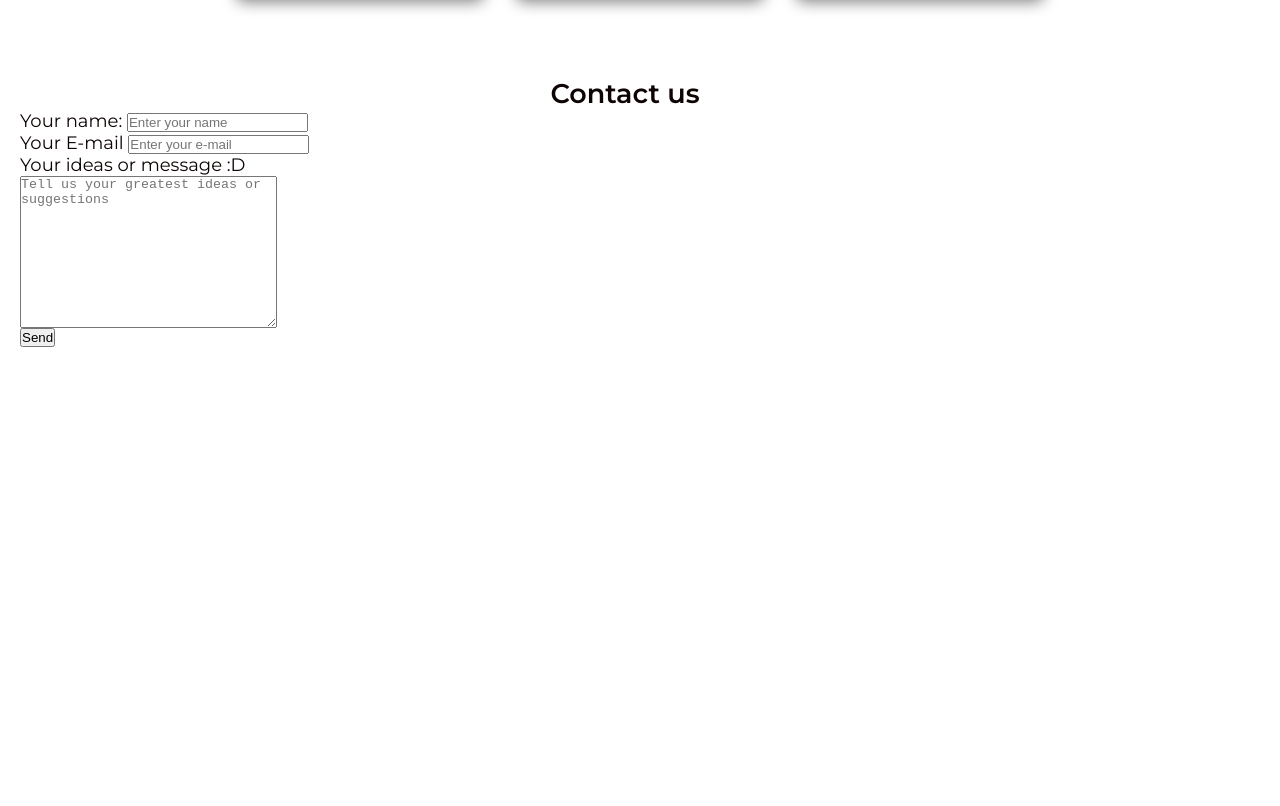
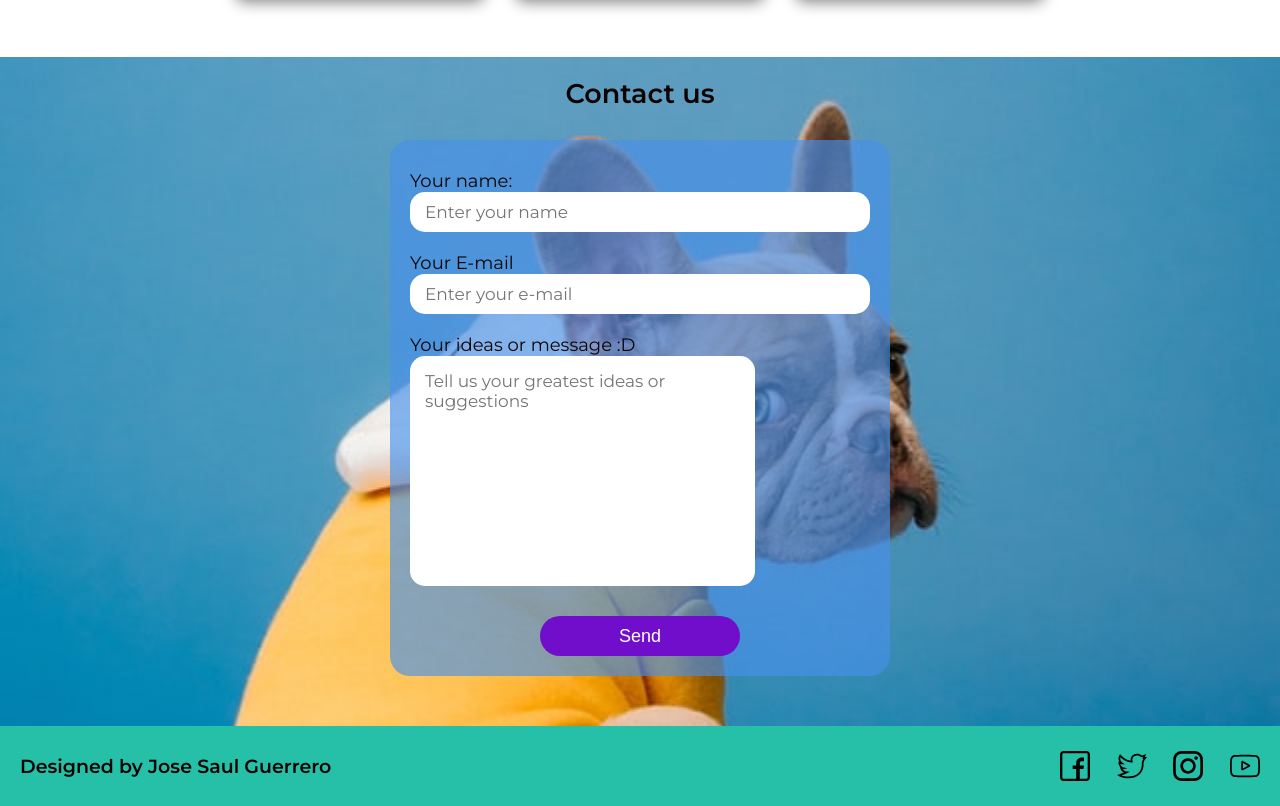
Before and after one commit to josesaulguerrero/landing-page, a plain HTML site: page index.html in a window 1280 px wide. Shown: the part 1604-2410 px from the top of the page. Before the commit the page ends 1971 px from the top, so only its background shows below. Drawn offline with Linux system fonts and the light colour scheme.

Commit message:
footer terminado

```diff
--- a/index.html
+++ b/index.html
@@ -117,6 +117,17 @@
 
    </main>
 
+
+   <footer class="footer">
+      <section class="design"><p>Designed by Jose Saul Guerrero</p></section>
+      <section class="social-media">
+         <img src="assets/facebook.svg" alt="facebook logo">
+         <img src="assets/twitter.svg" alt="twitter logo">
+         <img src="assets/instagram.svg" alt="instagram logo">
+         <img src="assets/youtube.svg" alt="YouTube logo">
+      </section>
+   </footer>
+
    <script src="index.js"></script>
 </body>
 </html>
--- a/styles.css
+++ b/styles.css
@@ -432,6 +432,7 @@ body {
    color: white;
    font-size: 1.6rem;
    transition: all .2s;
+   cursor: pointer;
 }
 
 .sign-up button:active, .upgrade-to-plus button:active, .upgrade-to-platinum button:active {
@@ -456,10 +457,14 @@ body {
 
 .contact-us {
    width: var(--width);
-   max-width: var(--max-width);
-   margin: 0 auto;
+   /* max-width: var(--max-width); */
+   margin: 20px auto 0;
    padding: 20px;
-   margin: 20px 0;
+   background-image: url('assets/karsten-winegeart-oU6KZTXhuvk-unsplash.jpg');
+   background-position: left center;
+   background-size: cover;
+   background-repeat: no-repeat;
+   /* margin: 20px 0; */
 }
 
 .contact-us h2 {
@@ -468,19 +473,106 @@ body {
 
 .form__container {
    width: 100%;
+   max-width: 500px;
    display: flex;
    flex-direction: column;
    justify-content: space-between;
    align-items: flex-start;
+   margin: 30px auto;
+   padding: 20px;
+   background-color: rgba(72, 145, 235, 0.644);
+   border-radius: 20px;
 }
 
 
-.message {
+.form__container label input, label textarea {
+   max-width: 100%;
    display: flex;
    flex-direction: column;
+   outline: none;
+   border: none;
+   border-radius: 15px;
+   padding: 15px 15px;
+   font-size: 1.7rem;
+   font-family: var(--font-family);
+   resize: none;
+   /* padding: 10px; */
+   /* margin: 15px 0; */
 }
 
+.form__container label {
+   width: 100%;
+   margin: 10px 0;
+}
+
+.name--input, .email--input {
+   width: 100%;
+   height: 40px;
+}
+
+textarea {
+   /* height: 150px; */
+}
+
+input[type="submit"] {
+   align-self: center;
+   width: 200px;
+   height: 40px;
+   margin: 20px 0 0;
+   border: none;
+   border-radius: 25px;
+   background-color: rgb(112, 14, 204);
+   color: white;
+   font-size: 1.8rem;
+   transition: all .2s;
+   cursor: pointer;
+}
+
+input[type="submit"]:active {
+   transform: scale(.9);
+}
+
+
 /* form styles end here */
+
+
+/* footer styles start here */
+
+.footer {
+   width: 100%;
+   height: 80px;
+   display: flex;
+   flex-direction: column;
+   justify-content: space-between;
+   align-items: center;
+   padding: 0 20px;
+   background-color: var(--header-background);
+}
+
+.design p {
+   font-size: 1.9rem;
+   font-weight: bold;
+   text-align: center;
+}
+
+.social-media {
+   width: 200px;
+   display: flex;
+   justify-content: space-between;
+}
+
+.social-media img {
+   width: 30px;
+   cursor: pointer;
+   transition: all .2s;
+}
+
+.social-media img:hover {
+   transform: translateY(10px);
+}
+
+
+/* footer styles end here */
 
 
 @media(min-width: 600px) {
@@ -489,6 +581,9 @@ body {
    }
    .feature img {
       width: 100px;
+   }
+   .footer {
+      flex-direction: row;
    }
 }
 
```
Also changed, not shown: assets/facebook.svg (added), assets/instagram.svg (added), assets/karsten-winegeart-oU6KZTXhuvk-unsplash.jpg (added), assets/twitter.svg (added), assets/youtube.svg (added).
